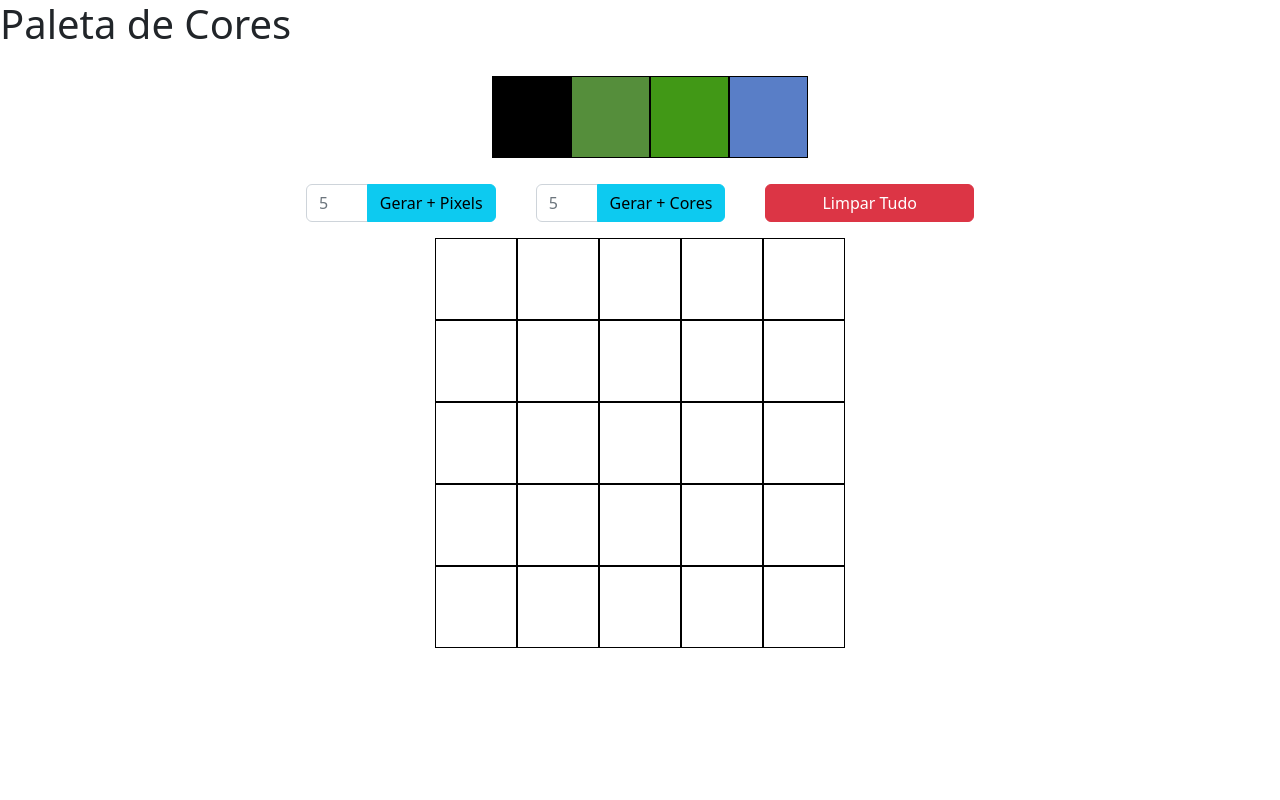
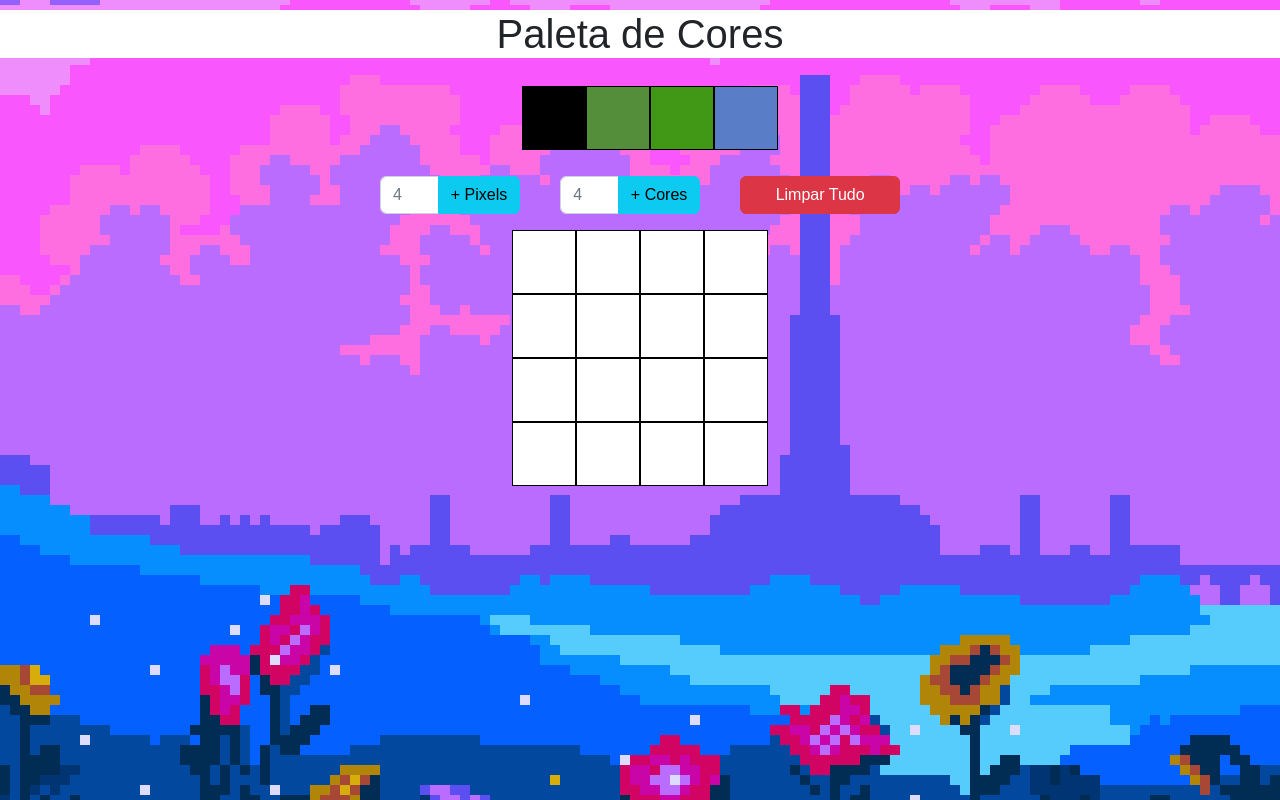
Before and after one commit to luisavb/PixelArt, a plain HTML site: page index.html in a window 1280 px wide. Drawn offline with nearby package versions, Linux system fonts and the light colour scheme; a web font is replaced by a local one.

Commit message:
Adicionando Background

```diff
--- a/index.html
+++ b/index.html
@@ -19,12 +19,12 @@
       <section id="color-palette"></section>
       <section id = "options">
         <div class="input-group mb-3">
-            <input type="number" class="form-control" aria-label="Sizing example input" aria-describedby="inputGroup-sizing-default" id= "board-size" placeholder = "5" min="5" max="50">
-            <button class="input-group-text btn btn-info" id="generate-board">Gerar + Pixels</button>
+            <input type="number" class="form-control" aria-label="Sizing example input" aria-describedby="inputGroup-sizing-default" id= "board-size" placeholder = "4" min="5" max="50">
+            <button class="input-group-text btn btn-info" id="generate-board">+ Pixels</button>
         </div>
         <div class="input-group mb-3">
-            <input type="number" class="form-control" aria-label="Sizing example input" aria-describedby="inputGroup-sizing-default" id= "palette-size" placeholder = "5" min="4" max="20">
-            <button class="input-group-text btn btn-info" id="generate-palette">Gerar + Cores</button>
+            <input type="number" class="form-control" aria-label="Sizing example input" aria-describedby="inputGroup-sizing-default" id= "palette-size" placeholder = "4" min="4" max="20">
+            <button class="input-group-text btn btn-info" id="generate-palette">+ Cores</button>
         </div>
         <!-- <input class="form-control" type = "number" id= "board-size" placeholder = "5" min="1" max="50"> -->
         <!-- <button id="generate-board" class="btn btn-info">Gerar + Pixels</button> -->
@@ -32,10 +32,7 @@
         <button id="generate-palette" class="btn btn-info">Gerar + Cores</button> -->
         <button id="clear-board" class="input-group mb-3 btn btn-danger"> Limpar Tudo</button>
       </section>
-
-
-
-      <section id = 'pixel-board'></section>
+      <section id="pixel-board"></section>
 
   </main>
 
--- a/script.js
+++ b/script.js
@@ -37,8 +37,28 @@ function pixelCreator(size) {
   }
 }
 
+function morePixelCreator(size) {
+  pixelBoard.innerHTML = '';
+  for (let index = 0; index < size; index += 1) { // fazendo 5 linhas
+    const linha = document.createElement('div'); // criando 1 linha a cada repeticao do for
+    linha.className = 'line'; // definindo essa classe para tentar amenizar o erro de pintar as bordas
+    pixelBoard.appendChild(linha); // add a linha ao pixelBoard que já existe no HTML
+    for (let i = 0; i < size; i += 1) { // cada linha terá 5 pixeis, assim, é necessário outro laço
+      const pixel = document.createElement('div'); // criando o pixel(uma caixinha)
+      pixel.className = 'morePixel'; // add classe ao pixel
+      linha.appendChild(pixel); // definindo pixel como filho da linha criada dentro dessa repeticao
+      pixel.addEventListener('click', (event) => {
+        const selectedColor = document.querySelector('.selected');
+        const cor = selectedColor.style.backgroundColor;
+        const ponto = event.target;
+        ponto.style.backgroundColor = cor;
+      });
+    }
+  }
+}
+
 window.onload = () => {
-  pixelCreator(5);
+  pixelCreator(4);
   generateColors(4);
 
 };
--- a/style.css
+++ b/style.css
@@ -1,44 +1,70 @@
+@import url('http://fonts.cdnfonts.com/css/serious-rounded');
+@media screen and (max-width: 412px) {
+  body {
+    text-align: center;
+    background-image: url("./dc3b2546601081.585ad762e70eb.jpg");
+  }
+  header {
+    font-family: 'seriousr2b', sans-serif;
+    text-align: center;
+    background-color: white;
+    margin-top: 10px;
+  }
   main {
     display: flex;
     flex-direction: column;
     align-items: center;
   }
 
+  #options {
+
+    display: flex;
+    flex-direction: raw;
+  }
+
   #color-palette {
     text-align: center;
-
-  /* display: inline-block; */
     margin-top: 20px;
     margin-left: 20px;
   }
 
   .color {
     display: inline-block;
+    width: 15vw;
+    height: 15vw;
+    /* height:0;
+    width:20%;
     padding: 5vh 3vw;
+    padding-bottom:20%; */
+
 
     border: 1px solid black;
   }
 
-.line {
-  background-color: white;
-  line-height: 0;
+
+  #pixel-board {
+    /* margin: 2px; */
+    width: 80%;
+    /* display: flex;
+    flex-direction: column;
+    width: 80%;
+    height: 80%; */
+
   }
 
-#options {
+  .line {
     display: flex;
-  /* margin: 20px; */
-}
-
-#pixel-board {
-  text-align: center;
-  /* display: flex; */
+    line-height: 0;
+    flex-shrink: 1;
+    justify-content: center;
   }
 
   .pixel {
     display: inline-block;
-  height: 40px;
-  width: 40px;
-  padding: 40px;
+    aspect-ratio: 10/10;
+    width: 20vw;
+    /* height: 10vw; */
+    /* flex-shrink: 1; */
     border: 1px solid black;
     background-color: white;
     line-height: 0;
@@ -47,3 +73,70 @@ main {
   .input-group {
     margin: 20px;
   }
+
+}
+
+@media screen and (min-width: 413px) {
+  body {
+    background-image: url("./1008904.png");
+    background-repeat: no-repeat;
+    background-attachment: fixed;
+    background-position: center;
+  }
+  header {
+    font-family: 'seriousr2b', sans-serif;
+    text-align: center;
+    background-color: white;
+    margin-top: 10px;
+  }
+  main {
+    display: flex;
+    flex-direction: column;
+    align-items: center;
+  }
+
+  #options {
+    font-family: 'seriousr2', sans-serif;
+    display: flex;
+    flex-direction: raw;
+  }
+
+  #color-palette {
+    text-align: center;
+    margin-top: 20px;
+    margin-left: 20px;
+  }
+
+  .color {
+    display: inline-block;
+    aspect-ratio: 1/1;
+    width: 5vw;
+    /* height: 10vw; */
+    border: 1px solid black;
+  }
+
+  #pixel-board {
+    width: 80%;
+  }
+
+  .line {
+    display: flex;
+    line-height: 0;
+    flex-shrink: 1;
+    justify-content: center;
+  }
+
+  .pixel {
+    display: inline-block;
+    aspect-ratio: 1/1;
+    width: 5vw;
+    border: 1px solid black;
+    background-color: white;
+    line-height: 0;
+  }
+
+  .input-group {
+    margin: 20px;
+  }
+
+}
```
Also changed, not shown: 1008904.png (added), dc3b2546601081.585ad762e70eb.jpg (added). Lines whose indentation alone changed are shown as unchanged.
